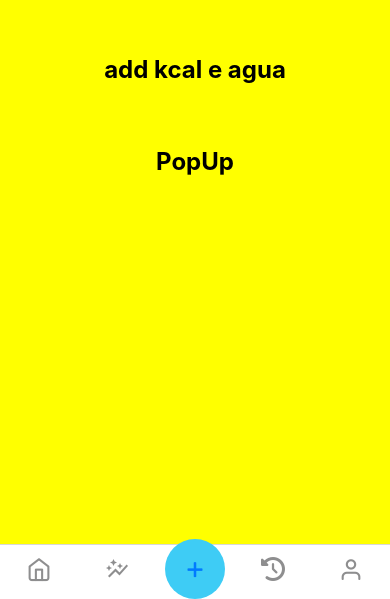
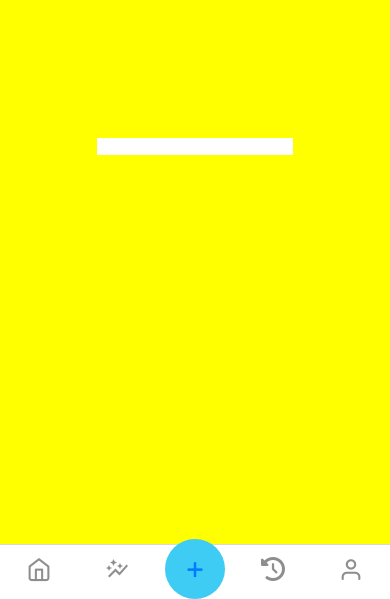
Before and after one commit to mayconlinol/appserelepe1, a React Native app: screen /Add in a window 390 px wide. Shown: the part 251-850 px from the top of the page. Built offline with nearby package versions, Linux system fonts and the light colour scheme.

Commit message:
Adcionei um input na aba de adcioniar

```diff
--- a/src/components/buttonadd/ButtonAdd.tsx
+++ b/src/components/buttonadd/ButtonAdd.tsx
@@ -9,6 +9,7 @@ export default function ButtonAdd({size, color}){
             <Entypo name="plus" color={color} size={size}/>
         </View>
     )
+
 }
     const styles = StyleSheet.create({
         container:{
--- a/src/screens/add/Add.jsx
+++ b/src/screens/add/Add.jsx
@@ -3,7 +3,6 @@ import PopUp from './popup/PopUp';
 export default function Add() {
   return (
     <View style={styles.container}>
-      <Text style= {styles.title}>add kcal e agua</Text>
       <PopUp/>
     </View>
   );
--- a/src/screens/add/popup/PopUp.tsx
+++ b/src/screens/add/popup/PopUp.tsx
@@ -1,13 +1,15 @@
-import { StyleSheet, Text, View } from 'react-native';
-
+import { StyleSheet, Text, View, TextInput} from 'react-native';
 export default function TelaAdd(){
 return(
  <View style={styles.conteiner}>
-   <Text style= {styles.popUp}>PopUp</Text>
+   <Text style= {styles.popUp}>
+   </Text>
+    <TextInput style={styles.input}></TextInput>
  </View>
 );
 }
 const styles = StyleSheet.create({
+
     conteiner: {
         flex: .2,
         alignItems: 'center',
@@ -16,5 +18,9 @@ const styles = StyleSheet.create({
       popUp:{
         fontSize:24,
         fontWeight: 'bold',
+      },
+      input:{
+        backgroundColor: 'white',
+        width: '90%',
       }
 })
```
